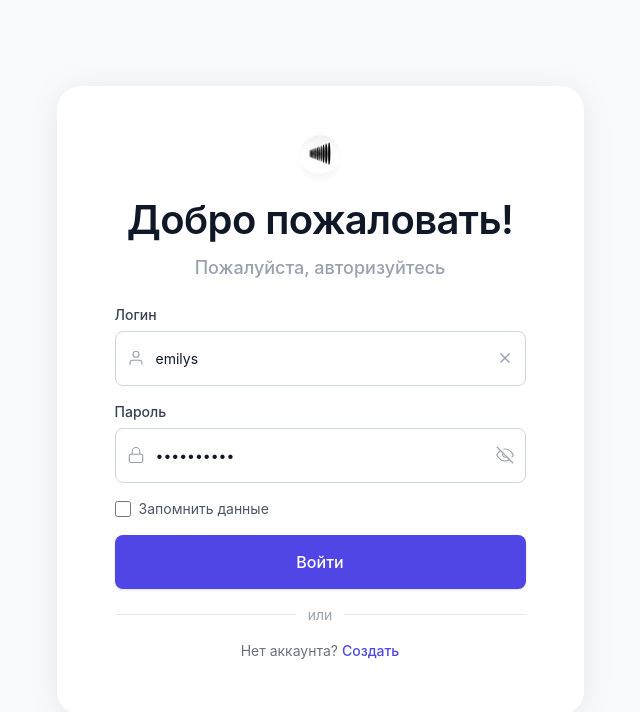
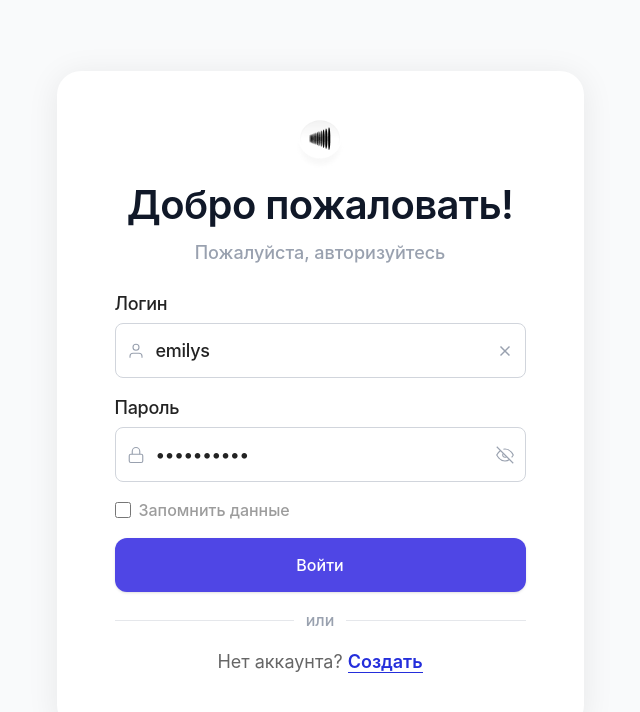
Before and after one commit to SergeySemenov314/test_Aiti_Guru, a React (Vite) app: page /login in a window 1280 px wide. Shown: the top 712 px of the page, without its empty margins (320-960 px from the left). Built offline with nearby package versions, Linux system fonts and the light colour scheme.

Commit message:
Refactor UI components for consistency: update Button and Pagination styles to use rounded-xl, enhance Checkbox and Input label styles, and adjust LoginPage and ProductsPage for improved typography and layout.

```diff
--- a/src/components/ui/Button.tsx
+++ b/src/components/ui/Button.tsx
@@ -16,7 +16,7 @@
   secondary:
     'bg-white text-gray-700 border border-gray-300 hover:bg-gray-50 active:bg-gray-100',
   ghost: 'text-gray-500 hover:text-gray-700 hover:bg-gray-100',
-  icon: 'text-gray-400 hover:text-gray-600 hover:bg-gray-100 rounded-full !p-2',
+  icon: 'text-gray-400 hover:text-gray-600 hover:bg-gray-100 rounded-xl !p-2',
 };
 
 const sizeClasses: Record<ButtonSize, string> = {
@@ -36,7 +36,7 @@
   return (
     <button
       className={`
-        inline-flex items-center justify-center gap-2 rounded-lg
+        inline-flex items-center justify-center gap-2 rounded-xl
         font-medium transition-colors duration-150 cursor-pointer
         focus:outline-none focus:ring-2 focus:ring-primary/30
         disabled:opacity-50 disabled:cursor-not-allowed
--- a/src/components/ui/Checkbox.tsx
+++ b/src/components/ui/Checkbox.tsx
@@ -16,7 +16,7 @@
         `}
         {...rest}
       />
-      {label && <span className="text-sm text-gray-600">{label}</span>}
+      {label && <span className="text-[16px] font-medium leading-[150%] tracking-normal text-[#9C9C9C]">{label}</span>}
     </label>
   );
 }
--- a/src/components/ui/Input.tsx
+++ b/src/components/ui/Input.tsx
@@ -6,6 +6,7 @@
 
 interface InputProps extends InputHTMLAttributes<HTMLInputElement> {
   label?: string;
+  labelClassName?: string;
   leftIcon?: ReactNode;
   rightIcon?: ReactNode;
   error?: string;
@@ -13,11 +14,11 @@
 }
 
 export const Input = forwardRef<HTMLInputElement, InputProps>(
-  ({ label, leftIcon, rightIcon, error, onClear, className = '', ...rest }, ref) => {
+  ({ label, labelClassName, leftIcon, rightIcon, error, onClear, className = '', ...rest }, ref) => {
     return (
       <div className="flex flex-col gap-1.5">
         {label && (
-          <label className="text-sm font-medium text-gray-700">{label}</label>
+          <label className={`text-sm font-medium text-gray-700 ${labelClassName ?? ''}`}>{label}</label>
         )}
         <div className="relative flex items-center">
           {leftIcon && (
--- a/src/components/ui/Pagination.tsx
+++ b/src/components/ui/Pagination.tsx
@@ -55,7 +55,7 @@
         <button
           onClick={() => onPageChange(currentPage - 1)}
           disabled={currentPage === 1}
-          className="flex h-8 w-8 items-center justify-center rounded-lg text-gray-500
+          className="flex h-8 w-8 items-center justify-center rounded-xl text-gray-500
                      hover:bg-gray-100 disabled:opacity-30 disabled:cursor-not-allowed
                      cursor-pointer transition-colors"
         >
@@ -73,7 +73,7 @@
             <button
               key={page}
               onClick={() => onPageChange(page)}
-              className={`flex h-8 w-8 items-center justify-center rounded-lg text-sm font-medium
+              className={`flex h-8 w-8 items-center justify-center rounded-xl text-sm font-medium
                          transition-colors cursor-pointer
                          ${
                            page === currentPage
@@ -89,7 +89,7 @@
         <button
           onClick={() => onPageChange(currentPage + 1)}
           disabled={currentPage === totalPages}
-          className="flex h-8 w-8 items-center justify-center rounded-lg text-gray-500
+          className="flex h-8 w-8 items-center justify-center rounded-xl text-gray-500
                      hover:bg-gray-100 disabled:opacity-30 disabled:cursor-not-allowed
                      cursor-pointer transition-colors"
         >
--- a/src/pages/LoginPage.tsx
+++ b/src/pages/LoginPage.tsx
@@ -128,16 +128,18 @@
         <form onSubmit={handleSubmit(onSubmit)} className="flex flex-col gap-4">
           <Input
             label="Логин"
+            labelClassName="!text-[18px] !font-medium !leading-[150%] !tracking-[-0.015em] !text-[#232323]"
             placeholder="Введите логин"
             leftIcon={<UserIcon />}
             error={errors.username?.message}
             {...usernameRegister}
             value={usernameValue}
             onClear={() => setValue('username', '', { shouldValidate: true })}
+            className="!text-[18px] !font-medium !leading-[150%] !tracking-[-0.015em] !text-[#232323] placeholder:!text-gray-400"
           />
 
           <div className="flex flex-col gap-1.5">
-            <label className="text-sm font-medium text-gray-700">Пароль</label>
+            <label className="text-[18px] font-medium leading-[150%] tracking-[-0.015em] text-[#232323]">Пароль</label>
             <div className="relative flex items-center">
               <span className="absolute left-3 text-gray-400 pointer-events-none">
                 <LockIcon />
@@ -147,7 +149,7 @@
                 placeholder="Введите пароль"
                 {...passwordRegister}
                 className={`w-full h-[55px] rounded-lg border bg-white
-                           pl-10 pr-10 text-sm text-gray-900
+                           pl-10 pr-10 text-[18px] font-medium leading-[150%] tracking-[-0.015em] text-[#232323]
                            placeholder:text-gray-400
                            focus:outline-none focus:ring-2 focus:ring-primary/30 focus:border-primary
                            transition-colors duration-150
@@ -176,15 +178,15 @@
             {isSubmitting ? 'Вход...' : 'Войти'}
           </Button>
 
-          <div className="flex items-center gap-3 text-sm text-gray-400">
+          <div className="flex items-center gap-3 text-[16px] font-medium leading-[150%] tracking-normal text-gray-400">
             <div className="h-px flex-1 bg-gray-200" />
             <span>или</span>
             <div className="h-px flex-1 bg-gray-200" />
           </div>
 
-          <p className="text-center text-sm text-gray-500">
+          <p className="text-center text-[18px] font-normal leading-[150%] tracking-normal text-[#666666]">
             Нет аккаунта?{' '}
-            <a href="#" className="font-medium text-primary hover:text-primary-hover">
+            <a href="#" className="font-semibold text-[#242EDB] border-b border-[#242EDB] hover:opacity-80">
               Создать
             </a>
           </p>
--- a/src/pages/ProductsPage.tsx
+++ b/src/pages/ProductsPage.tsx
@@ -78,7 +78,7 @@
     <div className="relative" ref={ref}>
       <button
         onClick={() => setOpen(!open)}
-        className="flex h-9 w-9 items-center justify-center rounded-full text-gray-400 hover:bg-gray-100 hover:text-gray-600 transition-colors cursor-pointer"
+        className="flex h-9 w-9 items-center justify-center rounded-xl text-gray-400 hover:bg-gray-100 hover:text-gray-600 transition-colors cursor-pointer"
       >
         <img src={settingsIcon} alt="Настройки" className="w-8 h-8" />
       </button>
@@ -260,17 +260,18 @@
         </div>
       )}
 
-      <div className="mx-auto max-w-7xl px-6 py-8">
+      <div className="w-full px-[30px] py-8">
         {/* Header */}
         <div className="mb-8 flex items-center justify-between gap-6">
-          <h1 className="text-2xl font-bold text-gray-900 shrink-0">Товары</h1>
-          <div className="flex-1 max-w-lg">
+          <h1 className="text-2xl font-bold leading-normal text-gray-900 shrink-0">Товары</h1>
+          <div className="flex-1 max-w-[1023px]">
             <Input
-              placeholder="Поиск товаров..."
+              placeholder="Найти"
               value={localSearch}
               onChange={(e) => handleSearchChange(e.target.value)}
               onClear={handleSearchClear}
               leftIcon={<SearchIcon />}
+              className="!h-12 !rounded-lg !border-0 !bg-gray-100 !placeholder:text-gray-400 focus:!ring-2 focus:!ring-gray-200"
             />
           </div>
           <Button variant="ghost" size="sm" onClick={handleSignOut}>
@@ -291,7 +292,7 @@
               variant="icon"
               title="Обновить"
               onClick={handleRefresh}
-              className="!h-[42px] !w-[42px] !min-w-[42px] !p-0 !rounded-lg border border-gray-200 bg-gray-50/80 hover:bg-gray-100"
+              className="!h-[42px] !w-[42px] !min-w-[42px] !p-0 !rounded-xl border border-gray-200 bg-gray-50/80 hover:bg-gray-100"
             >
               <img src={arrowsClockwiseIcon} alt="" className="h-[18px] w-[18px]" />
             </Button>
@@ -321,12 +322,12 @@
                 <th className="px-4 py-3 text-left">
                   {sortableHeader('Оценка', 'rating')}
                 </th>
-                <th className="px-4 py-3 text-right">
+                <th className="px-4 py-3 pr-16 text-right">
                   <div className="flex justify-end">
                     {sortableHeader('Цена, $', 'price')}
                   </div>
                 </th>
-                <th className="w-28 px-4 py-3" />
+                <th className="w-28 pl-16 px-4 py-3" />
               </tr>
             </thead>
             <tbody>
@@ -378,11 +379,11 @@
                     </span>
                     <span className="text-gray-400">/5</span>
                   </td>
-                  <td className="px-4 py-3 text-right font-mono text-gray-700">
+                  <td className="px-4 py-3 pr-16 text-right font-mono text-gray-700">
                     {formatPrice(product.price)}
                   </td>
-                  <td className="px-4 py-3">
-                    <div className="flex items-center justify-end gap-2">
+                  <td className="pl-16 px-4 py-3">
+                    <div className="flex items-center justify-end gap-4">
                       <button
                         className="flex shrink-0 items-center justify-center transition-colors cursor-pointer"
                         title="Добавить"
```
